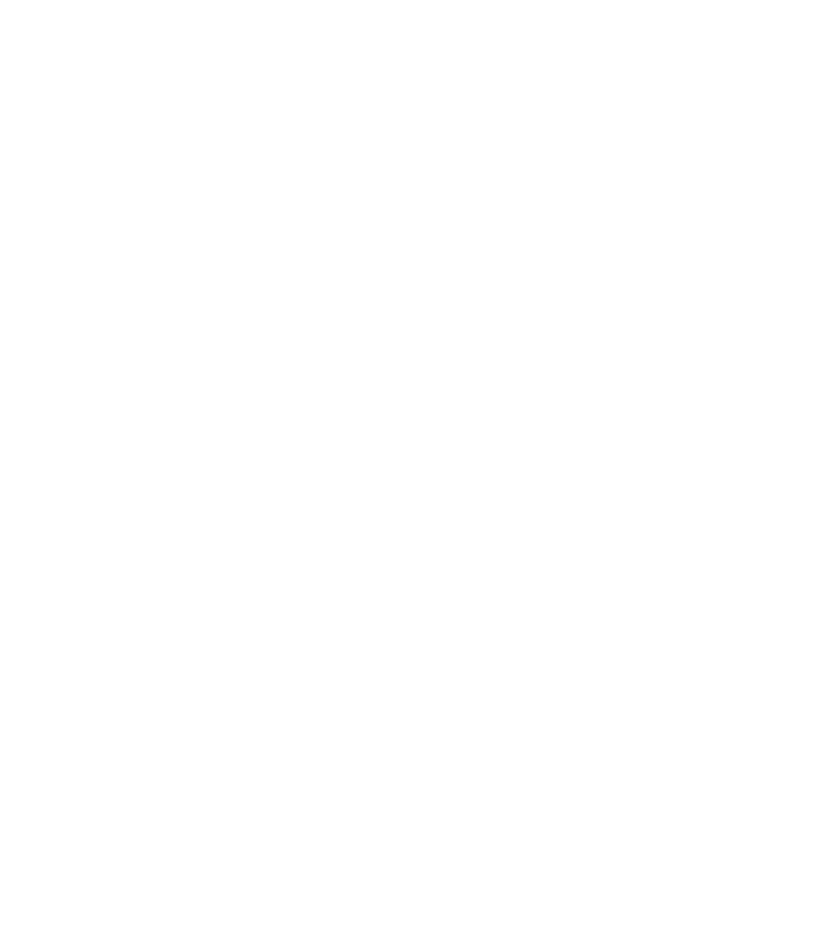
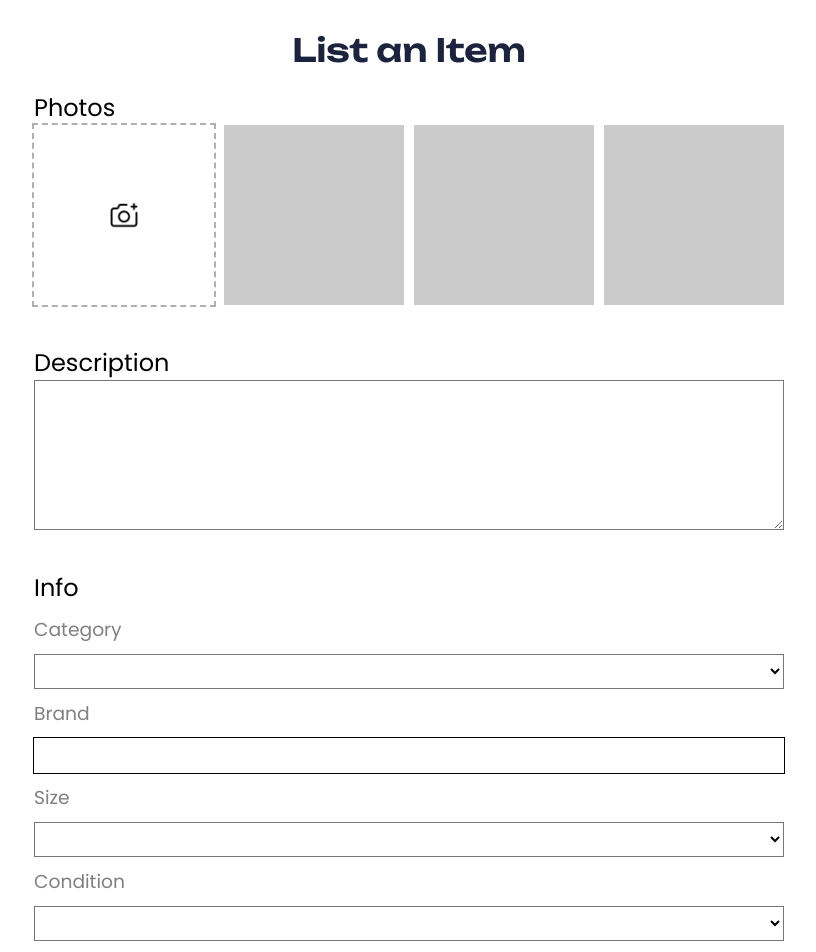
Before and after one commit to nicolechung01/project-savvy, a Next.js app: page /listing in a window 1280 px wide. Shown: the part 20-972 px from the top of the page, without its empty margins (231-1047 px from the left). Before the commit the page ends 800 px from the top, so only its background shows below. Built offline with nearby package versions, Linux system fonts and the light colour scheme.

Commit message:
list item page

```diff
--- a/src/app/listing/Listing.css
+++ b/src/app/listing/Listing.css
@@ -0,0 +1,132 @@
+.header {
+    font-family: 'Unbounded';
+    font-weight: 600;
+    color: rgb(27, 35, 61);
+}
+.main-container {
+    font-family: 'Poppins';
+    color: black;
+    display: flex;
+    justify-content: center;
+    align-items: center;
+    overflow: scroll;
+    padding: 50px;
+}
+.form-container {
+    display: flex;
+    flex-direction: column;
+    justify-content: center;
+    align-items: center;
+    width: 750px;
+}
+.subsection {
+    width: 100%;
+    display: flex;
+    flex-direction: column;
+    text-align: left;
+    margin: 20px 0;
+}
+
+.subheader {
+    font-weight: 400;
+}
+
+.subcategory {
+    font-weight: 400;
+    margin: 10px 0;
+    color: gray;
+}
+
+.photo-container   {
+    display: flex;
+    flex-direction: row;
+    gap: 10px;
+}
+.uploader {
+    display: flex;
+    margin: 0;
+    height: 180px;
+    width: 180px;
+    outline: rgb(176, 176, 176) dashed 2px;
+    background-color: transparent;
+    z-index: 5;
+    justify-content: center;
+    align-items: center;
+}
+
+input[type='file'] {
+    color: transparent;
+    opacity: 0;
+    z-index: 5;
+}
+
+#input {
+    position: absolute;
+    width: 180px;
+    height: 180px;
+    background-color: transparent;
+    cursor: pointer;
+    z-index: 2;
+}
+
+.placeholder {
+    height: 180px;
+    width: 180px;
+    background-color: rgb(203, 203, 203);
+}
+
+#description {
+    width: 100%;
+    background-color: transparent;
+    height: 150px;
+    color: black;
+    padding: 10px;
+    font-size: 15px;
+    font-family: 'Poppins';
+}
+
+#dropdown {
+    font-family: 'Poppins';
+    color: black;
+    width: 100%;
+    height: 35px;
+    font-size: 15px;
+    background-color: transparent;
+    padding: 0;
+}
+#dropdown option {
+    color: black;
+    width: 100%;
+    height: 30px;
+    font-size: 50px;
+}
+
+#info-input {
+    width: 100%;
+    height: 35px;
+    background-color: transparent;
+    color: black;
+    padding: 10px;
+    font-size: 15px;
+    border: none;
+    outline: black solid 1px;
+}
+
+.list-button {
+    margin-top: 50px;
+    height: 40px;
+    width: 100%;
+    color: white;
+    background-color: rgb(0, 0, 0);
+    color: white;
+    border: none;
+    font-family: 'Unbounded';
+    font-weight: 600;
+    font-size: 22px;
+    padding: 5px 10px 5px 10px;
+    transition: background-color 0.3s;
+}
+
+.list-button:hover {
+    background-color: rgb(171, 171, 171);
+}
--- a/src/app/listing/page.js
+++ b/src/app/listing/page.js
@@ -1,10 +1,74 @@
-import styles from "./Listing.css";
-
+"use client";
+import { useState } from 'react';
+import styles from './Listing.css';
 
 export default function Listing() {
+
     return (
-        <div>
+        <div className='main-container'>
+            <form>
+                <div className='form-container'>
+                    <h1 className='header'>List an Item</h1>
+                    <div className='subsection'>
+                        <h2 className='subheader'>Photos</h2>
+                        <div className='photo-container'>
+                            <div className="uploader">
+                                <img className="img-symbol" src='/assets/add-photo.png' style={{height: '30px'}}></img>
+                                <input id="input" type="file" accept="image/*" />
+                            </div>
+                            <div className="placeholder"></div>
+                            <div className="placeholder"></div>
+                            <div className="placeholder"></div>
+                        </div>
+                    </div>
+                    <div className='subsection'>
+                        <h2 className='subheader'>Description</h2>
+                        <textarea id="description" name="description" />
+                    </div>
+                    <div className='subsection'>
+                        <h2 className='subheader'>Info</h2>
+                        <div>
+                            <h3 className='subcategory'>Category</h3>
+                                <select id="dropdown" name="dropdown">
+                                    <option hidden selected value></option>
+                                    <option value="option1">Women's</option>
+                                    <option value="option2">Men's</option>
+                                    <option value="option3">Home</option>
+                                </select>
+                        </div>
+                        <div>
+                            <h3 className='subcategory'>Brand</h3>
+                                <input id="info-input" type="text" />
+                        </div>
+                        <div>
+                            <h3 className='subcategory'>Size</h3>
+                                <select id="dropdown" name="dropdown">
+                                    <option hidden selected value></option>
+                                    <option value="option1">X-Small</option>
+                                    <option value="option2">Small</option>
+                                    <option value="option3">Medium</option>
+                                    <option value="option4">Large</option>
+                                    <option value="option3">X-Large</option>
 
+                                </select>
+                        </div>
+                        <div>
+                            <h3 className='subcategory'>Condition</h3>
+                                <select id="dropdown" name="dropdown">
+                                    <option hidden selected value></option>
+                                    <option value="option1">Option 1</option>
+                                    <option value="option2">Option 2</option>
+                                    <option value="option3">Option 3</option>
+                                </select>
+                        </div>
+                    </div>
+                    <div className='subsection'>
+                        <h2 className='subheader'>Item Price</h2>
+                        <input id="info-input" type="text" />
+                    </div>
+                    <button className='list-button' type="submit">List Item</button>
+                </div>
+            </form>
         </div>
     )
 }
```
Also changed, not shown: src/app/page.js (+5 -5 lines), public/assets/add-photo.png (added).
